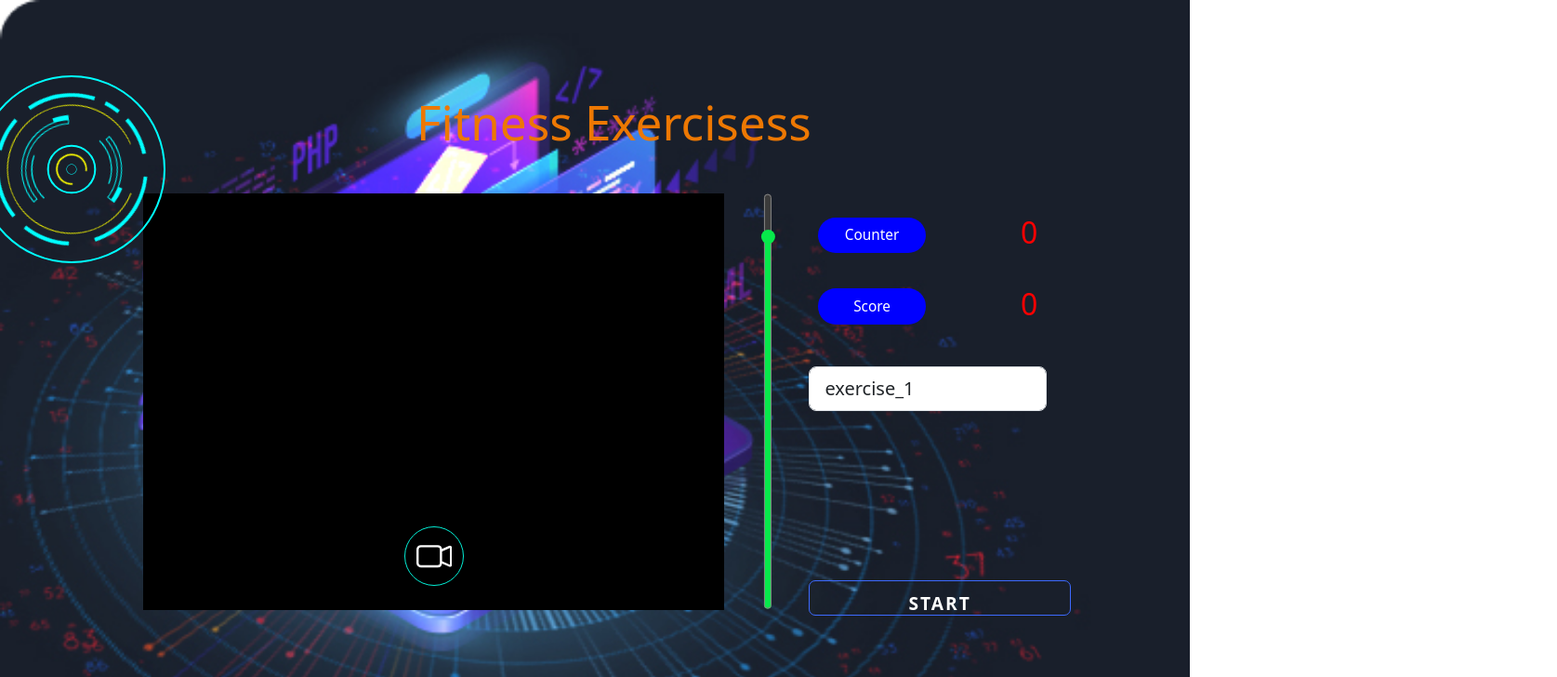
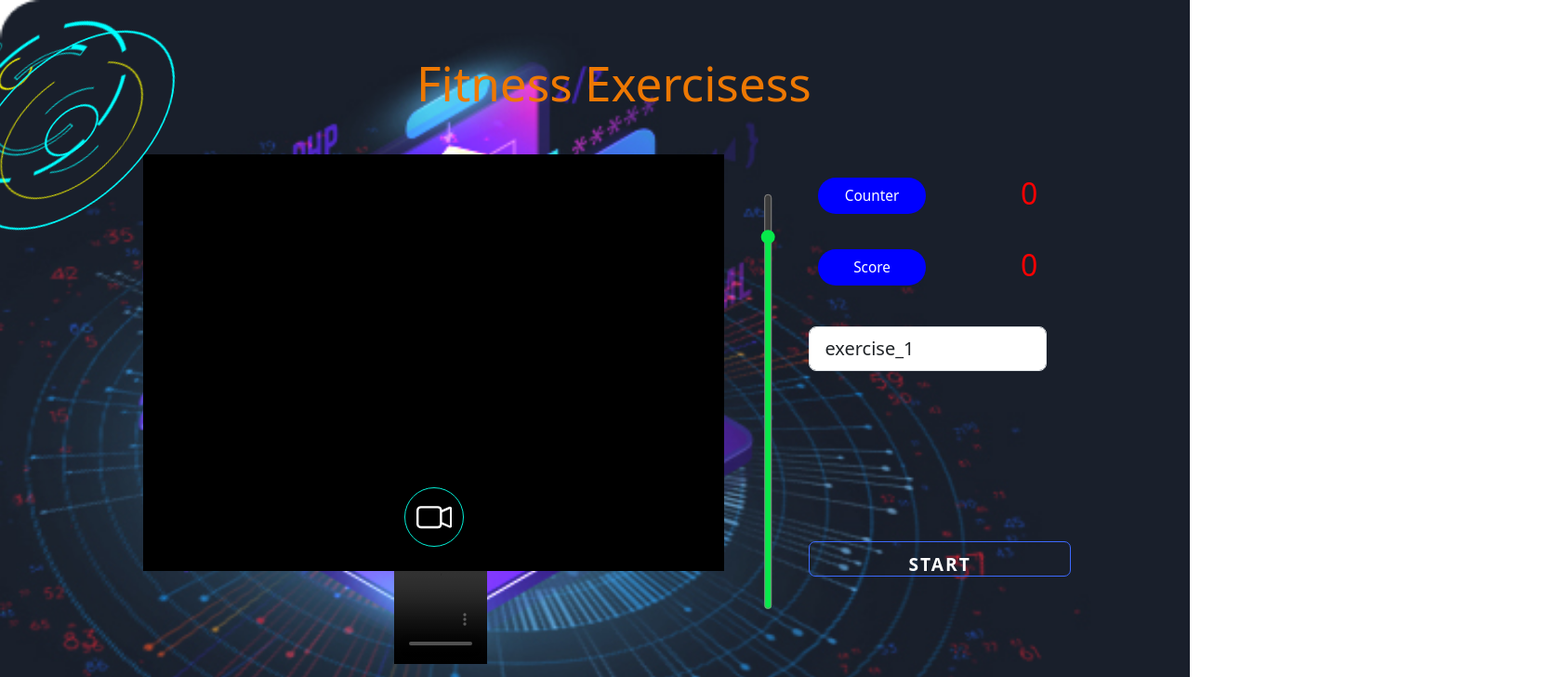
Before and after one commit to tosky19941209/te-mediapipe_video_pose_detect_React, a React (Create React App) app: page / in a window 1280 px wide. Shown: the top 728 px of the page at 93% size, 1675 px wide, since content can reach past the window. Built offline with nearby package versions, Linux system fonts and the light colour scheme; grey boxes are pictures that could not be loaded.

Commit message:
video_added1

```diff
--- a/src/page/camera.js
+++ b/src/page/camera.js
@@ -6,13 +6,13 @@ function Camera() {
     const [className_cambtn, setClassName_cambtn] = useState('btn_camera')
 
     return (
+        <div>
             <div className="d-flex" style={{
                 width: "50vw",
                 height: "35vw",
                 marginTop: "2vw"
             }}>
                 <Canvas></Canvas>
-            <video></video>
                 <button className={className_cambtn} onClick={e => {
                     if (className_svg == 'svg_css') {
                         setClassName_svg('svg_css_active')
@@ -36,6 +36,10 @@ function Camera() {
                     </svg>
                 </button>
             </div>
+            <video width='100px' height='100px' controls>
+                <source src='' type='video/mp4'></source>
+            </video>
+        </div>
 
     )
 }
```
Lines whose indentation alone changed are shown as unchanged.
